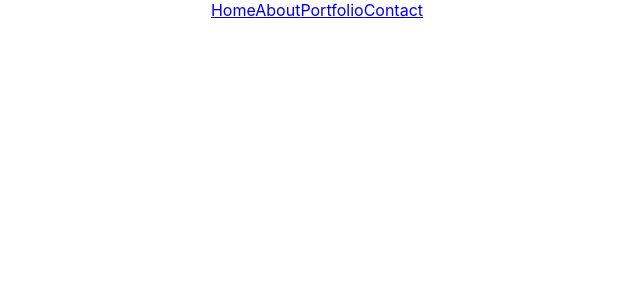
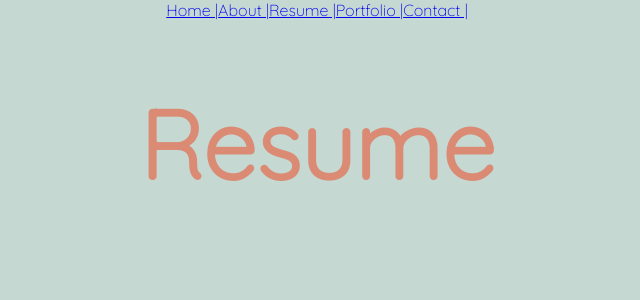
Before and after one commit to bclarke329/personal-page, a React (Create React App) app: page /resume in a window 1280 px wide. Shown: the top 300 px of the page, without its empty margins (323-963 px from the left). Built offline with nearby package versions, Linux system fonts and the light colour scheme.

Commit message:
added a little css

```diff
--- a/public/index.html
+++ b/public/index.html
@@ -25,6 +25,9 @@
       Learn how to configure a non-root public URL by running `npm run build`.
     -->
     <title>React App</title>
+      <link rel="preconnect" href="https://fonts.googleapis.com">
+      <link rel="preconnect" href="https://fonts.gstatic.com" crossorigin>
+      <link href="https://fonts.googleapis.com/css2?family=Quicksand:wght@300&display=swap" rel="stylesheet">
   </head>
   <body>
     <noscript>You need to enable JavaScript to run this app.</noscript>
--- a/src/App.css
+++ b/src/App.css
@@ -2,37 +2,19 @@
   text-align: center;
 }
 
-.App-logo {
-  height: 40vmin;
-  pointer-events: none;
+body {
+  background-color: #C5D8D1;
 }
 
-@media (prefers-reduced-motion: no-preference) {
-  .App-logo {
-    animation: App-logo-spin infinite 20s linear;
-  }
+h1 {
+  color: #DB8A74;
+  font-family: 'Quicksand', sans-serif;
+  font-size: 96px;
+
+
 }
 
-.App-header {
-  background-color: #282c34;
-  min-height: 100vh;
-  display: flex;
-  flex-direction: column;
-  align-items: center;
-  justify-content: center;
-  font-size: calc(10px + 2vmin);
-  color: white;
+.navbar {
+  font-family: 'Quicksand', sans-serif;
+  color: #12263A;
 }
-
-.App-link {
-  color: #61dafb;
-}
-
-@keyframes App-logo-spin {
-  from {
-    transform: rotate(0deg);
-  }
-  to {
-    transform: rotate(360deg);
-  }
-}
--- a/src/App.js
+++ b/src/App.js
@@ -1,6 +1,7 @@
 import './App.css';
 import Home from './components/Home';
 import About from './components/About';
+import Resume from './components/Resume';
 import Portfolio from './components/Portfolio';
 import Contact from './components/Contact';
 import Navbar from './components/Navbar';
@@ -19,6 +20,7 @@ function App() {
           <Switch>
               <Route exact path="/" component={Home} />
               <Route exact path="/about" component={About} />
+              <Route exact path="/resume" component={Resume} />
               <Route exact path="/portfolio" component={Portfolio} />
               <Route exact path="/contact" component={Contact} />
           </Switch>
--- a/src/components/Navbar.js
+++ b/src/components/Navbar.js
@@ -4,10 +4,11 @@ import { NavLink } from 'react-router-dom'
 const Navbar = () => {
     return (
         <div className="navbar">
-            <NavLink to="/">Home</NavLink>
-            <NavLink to="/about">About</NavLink>
-            <NavLink to="/portfolio">Portfolio</NavLink>
-            <NavLink to="/contact">Contact</NavLink>
+            <NavLink to="/">Home |</NavLink>
+            <NavLink to="/about">About |</NavLink>
+            <NavLink to="/resume">Resume |</NavLink>
+            <NavLink to="/portfolio">Portfolio |</NavLink>
+            <NavLink to="/contact">Contact |</NavLink>
         </div>
     )
 }
--- /dev/null
+++ b/src/components/Resume.js
@@ -0,0 +1,13 @@
+import React, { Component } from 'react';
+
+class Resume extends Component {
+    render() {
+        return (
+            <div>
+                <h1>Resume</h1>
+            </div>
+        );
+    }
+}
+
+export default Resume;
```
